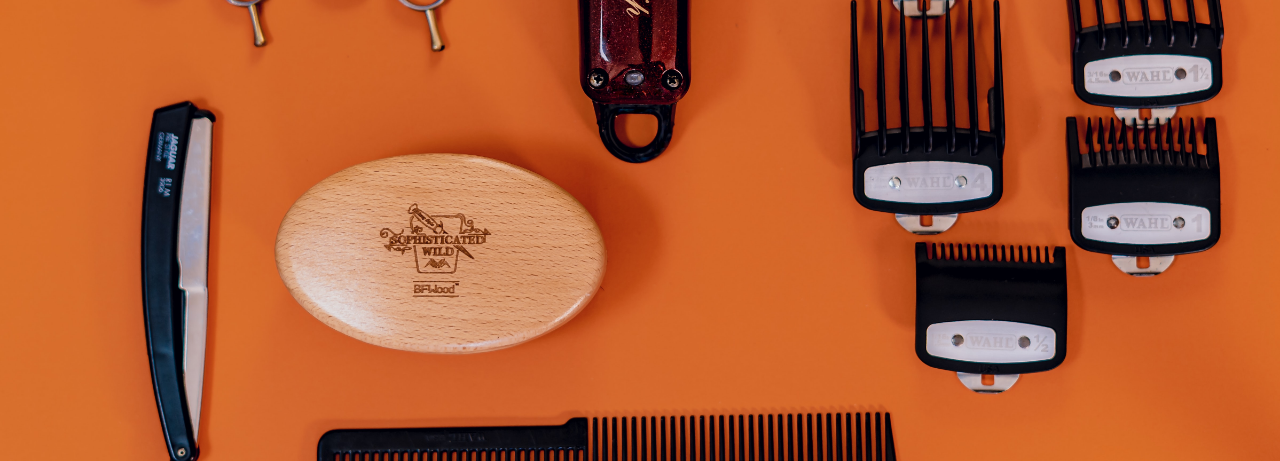
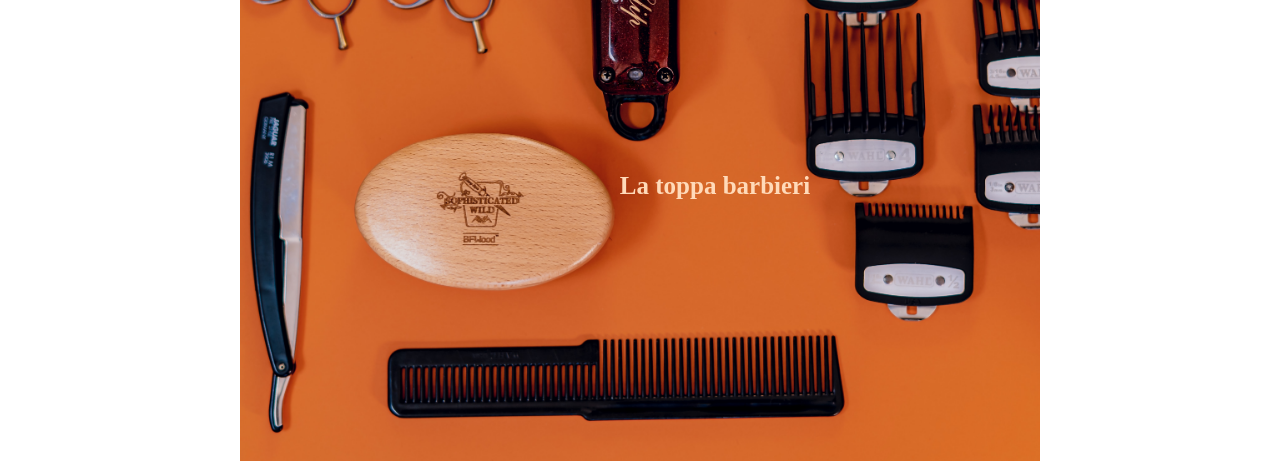
Before and after one commit to Dcmemories/barber, a plain HTML site: page servizi.html in a window 1280 px wide. Shown: the part 409-870 px from the top of the page. Drawn offline with Linux system fonts and the light colour scheme.

Commit message:
Add files via upload

```diff
--- a/servizi.html
+++ b/servizi.html
@@ -11,6 +11,7 @@
 </head>
 
 <body>
+    <div id="container">
 <div class="navbar">
     <h1>
     <span>La toppa</span>Barber
@@ -36,7 +37,8 @@
 
     <section class="centro">
     <h1>La toppa barbieri</h1>
+     </section>
 
 
-    </section>
+    </div>
     </body>
--- a/servizistyle.css
+++ b/servizistyle.css
@@ -1,11 +1,22 @@
-*{
+* {
     box-sizing: border-box;
     margin: 0;
     padding: 0;
 
 }
 
-.navbar{
+
+#container {
+    margin-left: auto;
+    margin-right: auto;
+    /*abbiamo ridimensionato il nostro sito web solo che con 240px andando a stringere lo schermo scompareil nostro sito quindi invece di 240px inseriamoauto cosi si adatta ad ogni schermo*/
+    max-width: 800px;
+    /* una dimensione massima perchè non voglio che prende tutta la pagina*/
+
+}
+
+
+.navbar {
     display: flex;
     width: 100%;
     justify-content: space-around;
@@ -13,30 +24,31 @@
     height: 70px;
     font-weight: bold;
     padding: 0 30px;
-    background-color: rgb(150,217,0);
+    background-color: rgb(150, 217, 0);
     font-size: 16px;
 }
 
-span{
+span {
     color: firebrick;
 }
 
-.navbar a{
+.navbar a {
     text-decoration: none;
     padding: 10px 20px;
     color: #fff;
 }
 
-.navbar ul{
+.navbar ul {
     display: flex;
 }
 
-.navbar ul li{
+.navbar ul li {
     list-style: none;
     color: #fff;
 }
-.navbar ul li a:hover{
-    background-color:#fff;
+
+.navbar ul li a:hover {
+    background-color: #fff;
     border-radius: 5px;
     color: #000;
     cursor: pointer;
@@ -44,25 +56,30 @@ span{
 
 }
 
-.centro h1{
-    margin-top: -200px;
-    color: #fff;
-    font-size: 40px;
+.centro h1 {
+    position: relative;
+    margin-top: 250px;
+    color: peachpuff;
+    font-size: 25px;
+    left: 75px;
     z-index: 4;
+
 }
 
 
-.centro{
+.centro {
     position: relative;
     display: flex;
     flex-direction: column;
     justify-content: center;
     align-items: center;
     height: 100vh;
-    background: url(img/sinval-carvalho-WbEibGKHBMY-unsplash.jpg) no-repeat center center/cover ;
+    background: url(img/sinval-carvalho-WbEibGKHBMY-unsplash.jpg) no-repeat center center/cover;
+
 
 }
-.centro::before{
+
+.centro::before {
     content: '';
     position: absolute;
     width: 100%;
@@ -74,11 +91,12 @@ span{
 }
 
 
-@media(max-width:330px){
-    .navbar{
+@media(max-width:330px) {
+    .navbar {
         width: px;
     }
-    .centro{
+
+    .centro {
         width: px;
 
     }
@@ -88,13 +106,14 @@ span{
 
 
 
-@media(max-width:780px){
-    .navbar{
+@media(max-width:780px) {
+    .navbar {
         flex-direction: column;
         height: 140px;
         padding 20px;
     }
-    .centro{
+
+    .centro {
         text-align: center;
     }
 }
```
Also changed, not shown: 1 other file.
